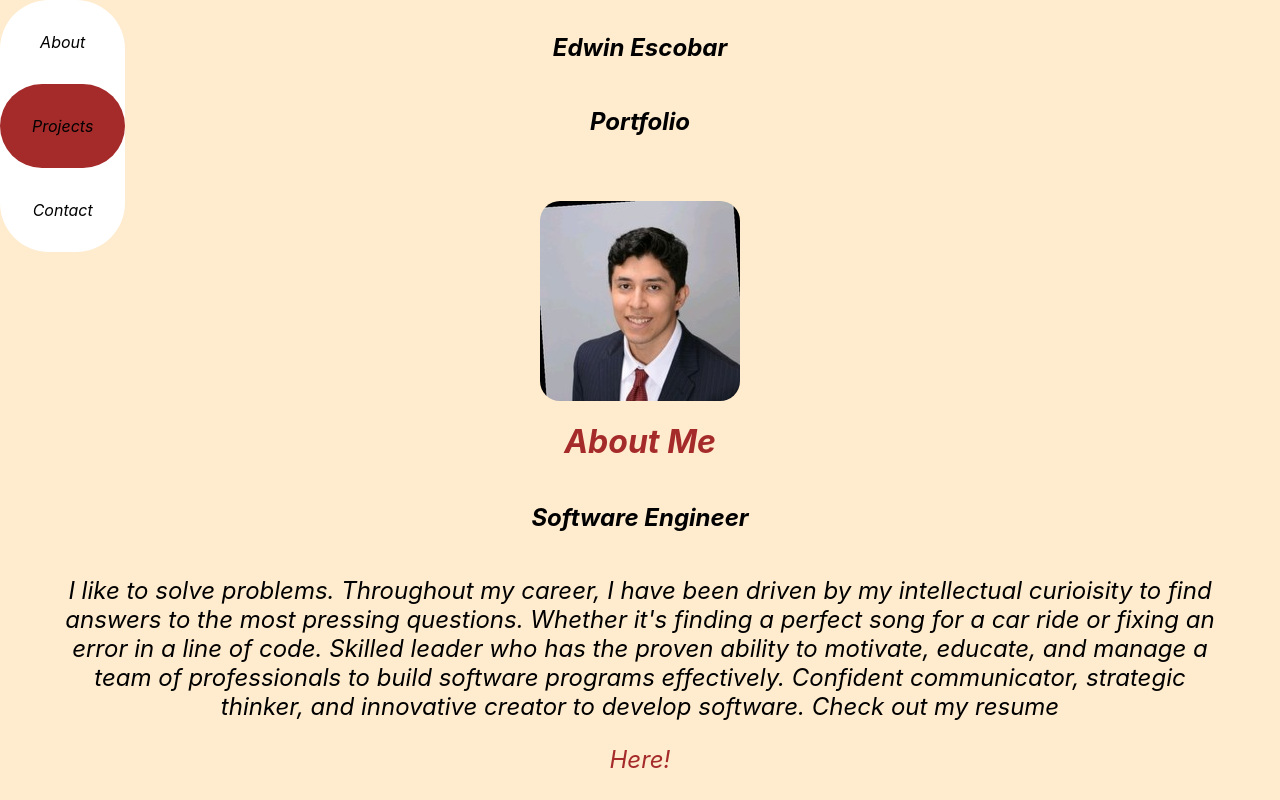
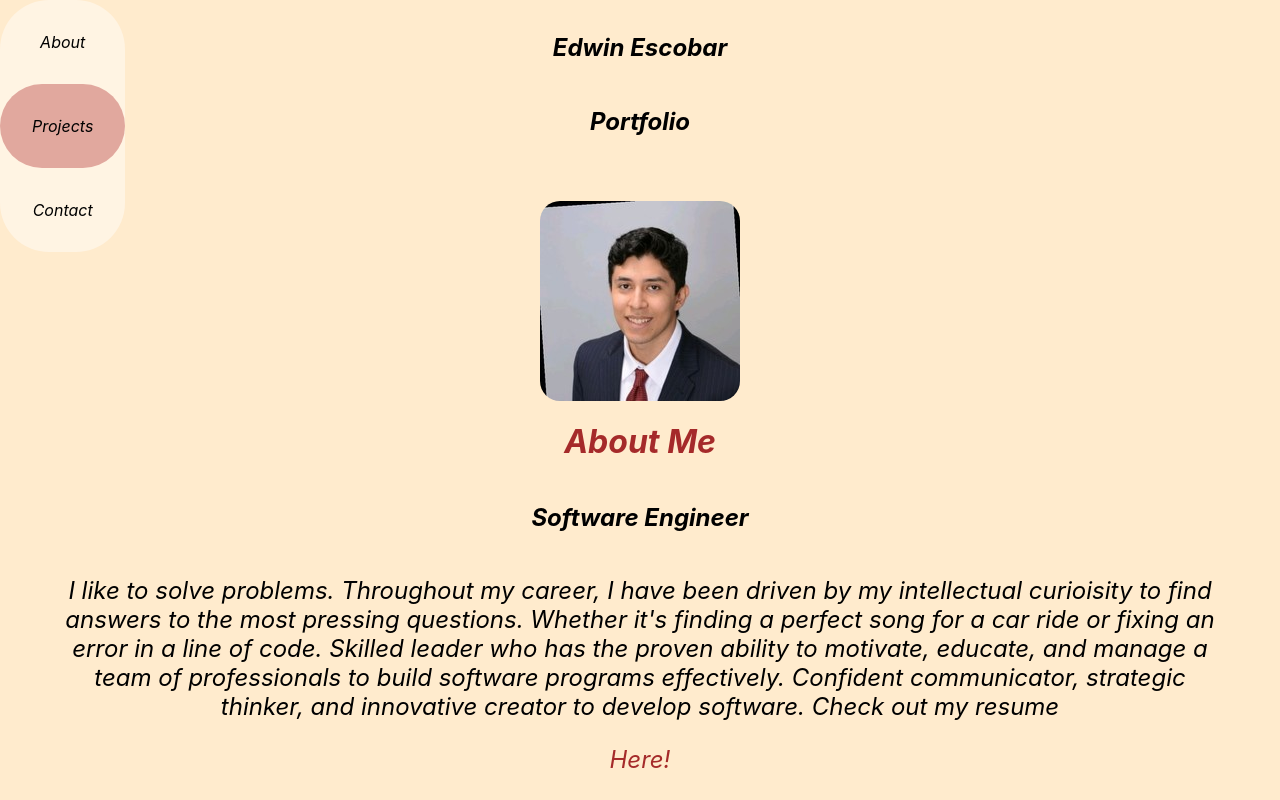
Before and after one commit to EdwinE97/Portfolio, a React (Create React App) app in the folder portfolio/: page / in a window 1280 px wide. In both pictures the pointer is over the element 62 px from the left and 126 px from the top of the page. Shown: the top 800 px of the page. Built offline with nearby package versions, Linux system fonts and the light colour scheme.

Commit message:
changed nav color

```diff
--- a/portfolio/src/App.css
+++ b/portfolio/src/App.css
@@ -10,7 +10,7 @@ body{
 /* Nav  css */
 
 .nav-links{
-    background-color: rgba(165, 42, 42, 0.436);
+    background-color: rgba(255, 255, 255, 0.436);
     padding:0rem;
     display: flex;
     flex-direction: column-reverse;
@@ -25,7 +25,7 @@ body{
 
 }
 .nav-links:hover{
-    background-color: white;
+    background-color: rgba(255, 255, 255, 0.436);
 }
 .my-name{
     display: flex;
@@ -39,7 +39,7 @@ li{
 
 }
 li:hover{
-    background-color: brown;
+    background-color: rgba(186, 69, 69, 0.436);
     border-radius: 49px;
 
 }
```
